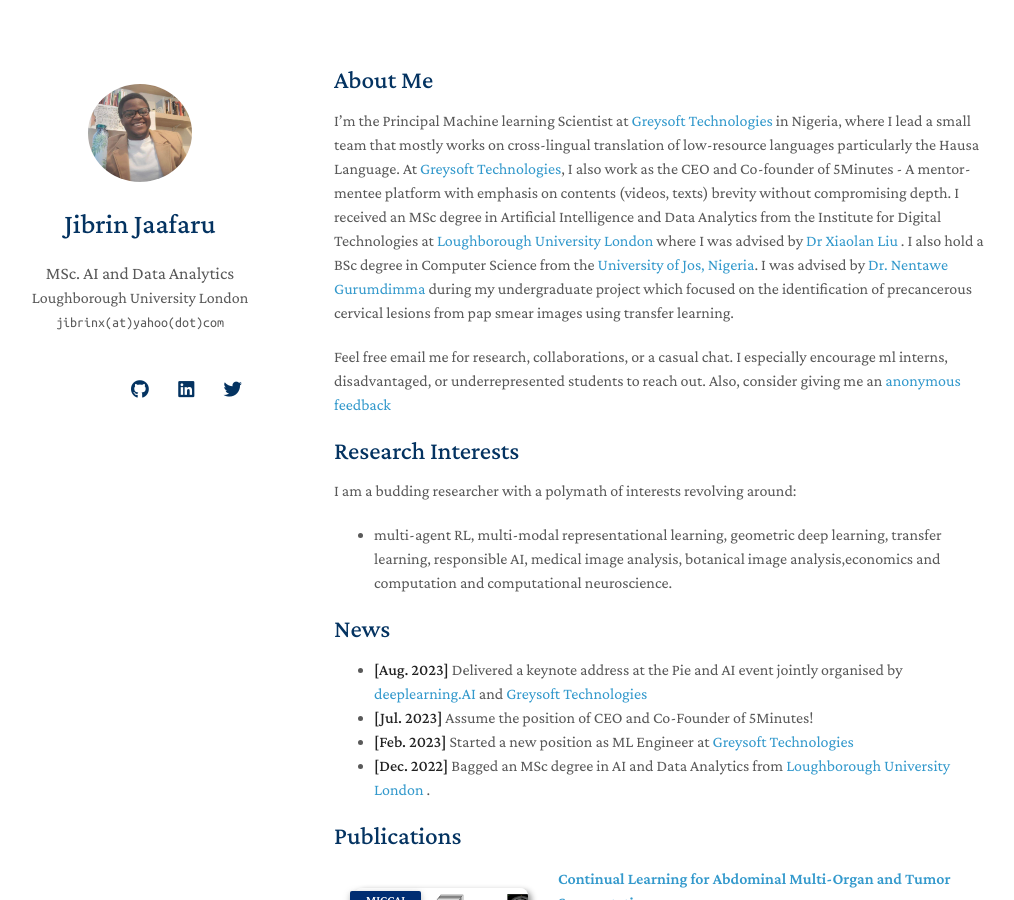
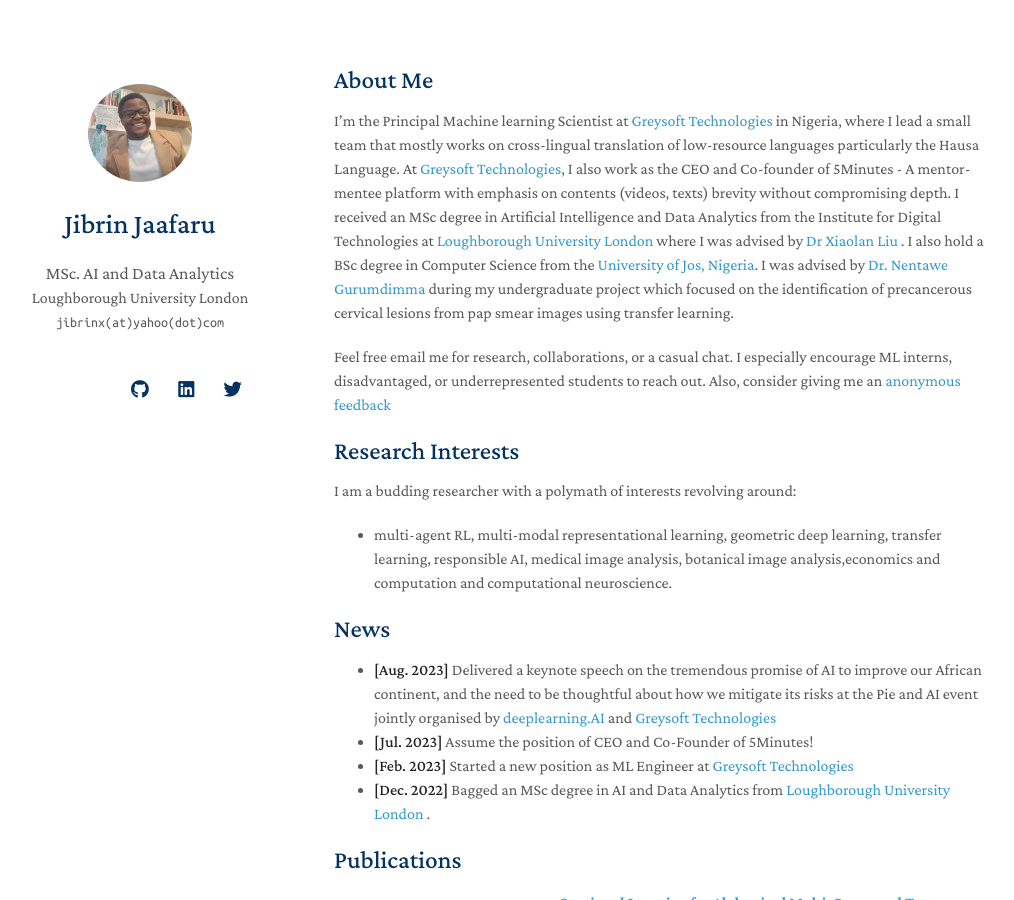
Before and after one commit to jibrinx/jibrinx.github.io, a Jekyll site: the page built from index.md, in a window 1280 px wide and 900 px high. Shown: the whole window, without its empty margins (136-1150 px from the left). Built offline with Jekyll 4.4.1, drawn with Linux system fonts in a browser that asks for light colours; nearby versions of some CDN libraries; a style sheet for code colours, icons or effects is not loaded; our own code applies the rules of GitHub Pages for plain Markdown files.

Commit message:
Update index.md

```diff
--- a/index.md
+++ b/index.md
@@ -7,7 +7,7 @@ layout: homepage
 
 I'm the Principal Machine learning Scientist at <a href="https://greysoft.ng">Greysoft Technologies</a> in Nigeria, where I lead a small team that mostly works on cross-lingual translation of low-resource languages particularly the Hausa Language. At <a href="https://greysoft.ng">Greysoft Technologies</a>, I also work as the CEO and Co-founder of 5Minutes - A mentor-mentee platform with emphasis on contents (videos, texts) brevity without compromising depth. I received an MSc degree in Artificial Intelligence and Data Analytics from the Institute for Digital Technologies at  <a href="https://www.lborolondon.ac.uk/study/masters-degrees/artificial-intelligence-data-analytics/"> Loughborough University London </a> where I was advised by <a href="https://www.lborolondon.ac.uk/about/staff/dr-xiaolan-liu/">Dr Xiaolan Liu </a>. I also hold a BSc degree in Computer Science from the <a href="https://unijos.edu.ng">University of Jos, Nigeria</a>. I was advised by  <a href="https://scholar.google.com/citations?user=q9VpwWEAAAAJ&hl=enDr. Nentawe Gurumdimma)"> Dr. Nentawe Gurumdimma</a> during my undergraduate project which focused on the identification of precancerous cervical lesions from pap smear images using transfer learning.
 
-Feel free email me for research, collaborations, or a casual chat. I especially encourage ml interns, disadvantaged, or underrepresented students to reach out. Also, consider giving me an  <a href="https://ngl.link/jibrinx">anonymous feedback</a>
+Feel free email me for research, collaborations, or a casual chat. I especially encourage ML interns, disadvantaged, or underrepresented students to reach out. Also, consider giving me an  <a href="https://ngl.link/jibrinx">anonymous feedback</a>
 
 ## Research Interests
 I am a budding researcher with a polymath of interests revolving around:
@@ -15,7 +15,7 @@ I am a budding researcher with a polymath of interests revolving around:
 
 ## News
 
-- **[Aug. 2023]** Delivered a keynote address at the Pie and AI event jointly organised by <a href="https://www.deeplearning.ai">deeplearning.AI </a>and <a href="https://greysoft.ng">Greysoft Technologies</a>
+- **[Aug. 2023]** Delivered a keynote speech on the tremendous promise of AI to improve our African continent, and the need to be thoughtful about how we mitigate its risks at the Pie and AI event jointly organised by <a href="https://www.deeplearning.ai">deeplearning.AI </a>and <a href="https://greysoft.ng">Greysoft Technologies</a>
 - **[Jul. 2023]** Assume the position of CEO and Co-Founder of 5Minutes!
 - **[Feb. 2023]** Started a new position as ML Engineer at <a href="https://greysoft.ng">Greysoft Technologies</a>
 - **[Dec. 2022]** Bagged an MSc degree in AI and Data Analytics from <a href="https://www.lborolondon.ac.uk/study/masters-degrees/artificial-intelligence-data-analytics/"> Loughborough University London </a>.
```
